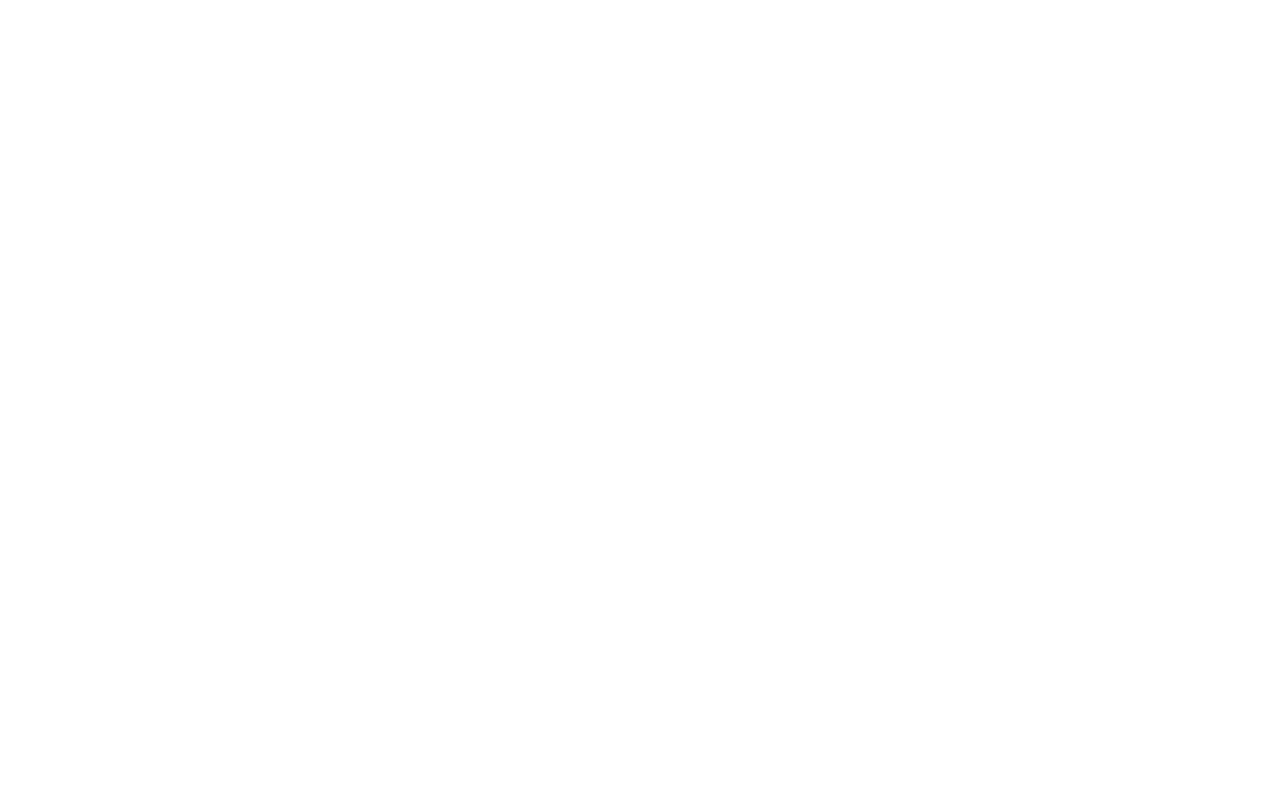
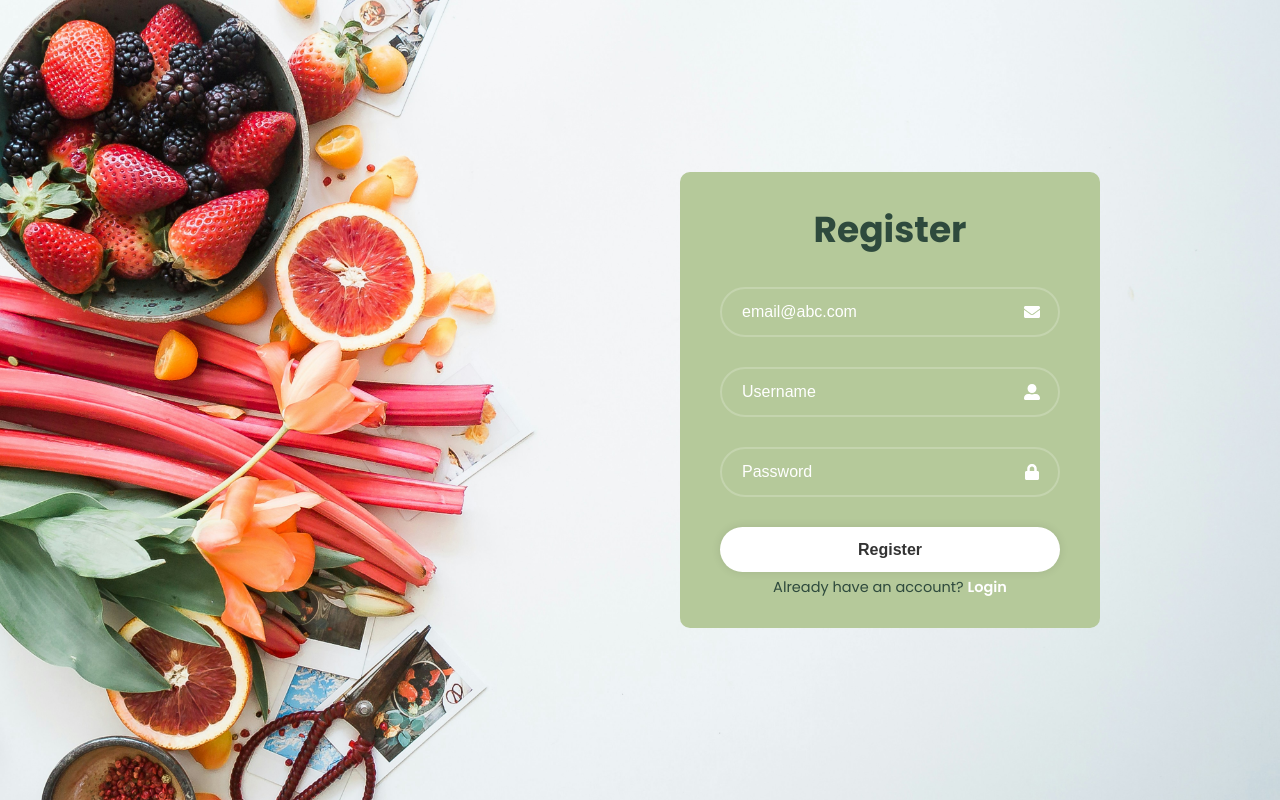
Before and after one commit to shortiehands/G4-TastyBytes, a React app: page /register in a window 1280 px wide. Before the commit this address had no page. Built offline with nearby package versions, Linux system fonts and the light colour scheme.

Commit message:
Added registration frontend UI page

```diff
--- a/src/js/App.js
+++ b/src/js/App.js
@@ -2,6 +2,7 @@ import React from "react";
 import { Routes, Route, Navigate } from "react-router-dom";
 import Login from "./login";
 import Dashboard from "./dashboard";
+import Register from "./register";
 
 const App = () => {
   return (
@@ -9,6 +10,7 @@ const App = () => {
       <Route path="/" element={<Navigate to="/login" />} />
       <Route path="/login" element={<Login />} />
       <Route path="/dashboard" element={<Dashboard />} />
+      <Route path="/register" element={<Register />} />
     </Routes>
   );
 };
--- a/src/js/login.js
+++ b/src/js/login.js
@@ -67,7 +67,7 @@ const Login = () => {
         <button type='submit'>Login</button>
 
         <div className='register-link'>
-          <p>Don't have an account? <Link to="https://example.com">Register</Link></p>
+          <p>Don't have an account? <Link to="/register">Register</Link></p>
         </div>
 
       </form>
--- /dev/null
+++ b/src/js/register.js
@@ -0,0 +1,75 @@
+import React, { useState, useEffect } from "react";
+import { useNavigate, Link } from "react-router-dom";
+import '../css/login-register.css';
+import { FaUserAlt, FaLock, FaEnvelope } from "react-icons/fa";
+import axios from "axios";
+
+const Register = () => {
+  const [username, setUsername] = useState("");
+  const [email, setEmail] = useState("");
+  const [password, setPassword] = useState("");
+  const [error, setError] = useState("");
+  const navigate = useNavigate();
+
+  useEffect(() => {
+      document.body.classList.add("registration-page-background");
+
+      return () => {
+        document.body.classList.remove("registration-page-background"); // Remove when leaving the page
+      };
+    }, []);
+
+  const handleRegister = async (e) => {
+    e.preventDefault();
+
+    try {
+      const response = await axios.post("http://127.0.0.1:8000/registration", {  // Replace with backend URL
+        username,
+        email,
+        password,
+      });
+
+      if (response.status === 201) {
+        navigate("/login"); // Redirect to login after successful registration
+      } else {
+        setError("Registration failed. Please try again.");
+      }
+    } catch (error) {
+      setError("Error connecting to server");
+    }
+  };
+
+  return (
+    <div className="wrapper-register">
+      <form onSubmit={handleRegister}>
+        <h1>Register</h1>
+
+        {error && <p className="message">{error}</p>}
+
+        <div className='input-box'>
+            <input type="text" placeholder='email@abc.com' value={email} onChange={(e) => setEmail(e.target.value)} required/>
+            <FaEnvelope className="icon" />
+        </div>
+
+        <div className='input-box'>
+            <input type="text" placeholder='Username' value={username} onChange={(e) => setUsername(e.target.value)} required/>
+            <FaUserAlt className="icon" />
+        </div>
+
+        <div className='input-box'>
+            <input type="password" placeholder='Password' value={password} onChange={(e) => setPassword(e.target.value)} required/>
+            <FaLock className='icon'/>
+        </div>
+
+        <button type="submit">Register</button>
+
+        <div className="login-link">
+          <p>Already have an account? <Link to="/login">Login</Link></p>
+        </div>
+
+      </form>
+    </div>
+  );
+};
+
+export default Register;
```
